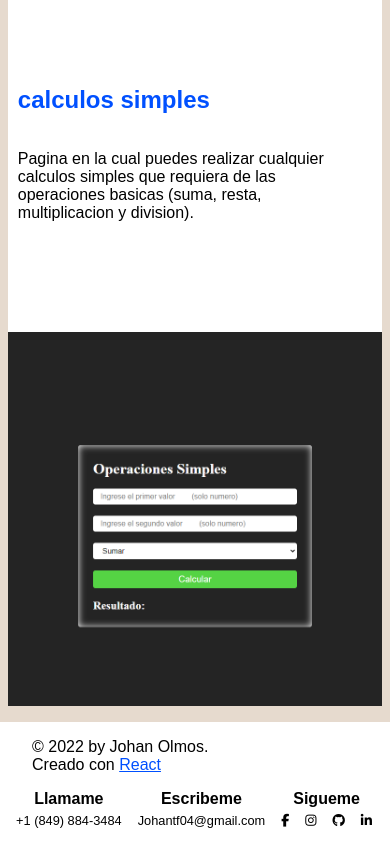
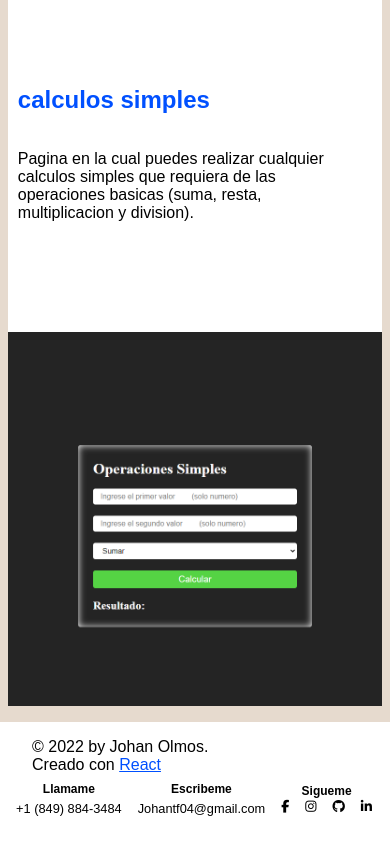
Before and after one commit to frantf04/portfolio, a React (Create React App) app: page /work in a window 390 px wide. Shown: the part 2513-3357 px from the top of the page. Built offline with nearby package versions, Linux system fonts and the light colour scheme; a web font is replaced by a local one.

Commit message:
modifique el footer

```diff
--- a/src/common/css/Footer.module.css
+++ b/src/common/css/Footer.module.css
@@ -62,3 +62,40 @@
     flex-wrap: wrap;
   }
 }
+@media screen and (max-width: 390px) {
+  .footer {
+    /* flex-wrap: wrap; */
+    padding: 1rem;
+    flex-direction: column;
+    align-items: flex-start;
+    gap: .5rem;
+  }
+
+
+  .contact_container {
+    font-size: 12px;
+    flex-wrap: nowrap;
+  }
+  .folow{
+    gap: 1px;
+  }
+}
+@media screen and (max-width: 340px) {
+  .footer {
+    /* flex-wrap: wrap; */
+    padding: 1rem;
+    flex-direction: column;
+    align-items: flex-start;
+    gap: .5rem;
+  }
+
+
+  .contact_container {
+    font-size: 12px;
+    flex-wrap: wrap;
+    justify-self: center;
+  }
+  .folow{
+    gap: 1px;
+  }
+}
```
